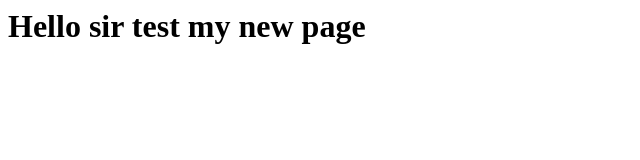
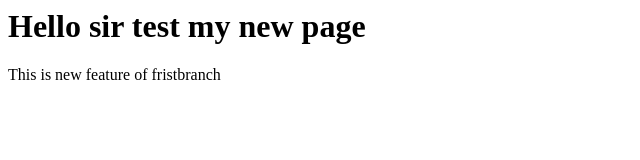
Before and after one commit to Asifdevop/Localrepo, a plain HTML site: page index.html in a window 1280 px wide. Shown: the whole page, without its empty margins (0-640 px from the left). Drawn offline with Linux system fonts and the light colour scheme.

Commit message:
add new feature

```diff
--- a/index.html
+++ b/index.html
@@ -1,2 +1,3 @@
 <title>Hello bhai</title>
 <h1>Hello sir test my new page</h1>
+<p>This is new feature of fristbranch</p>
```
